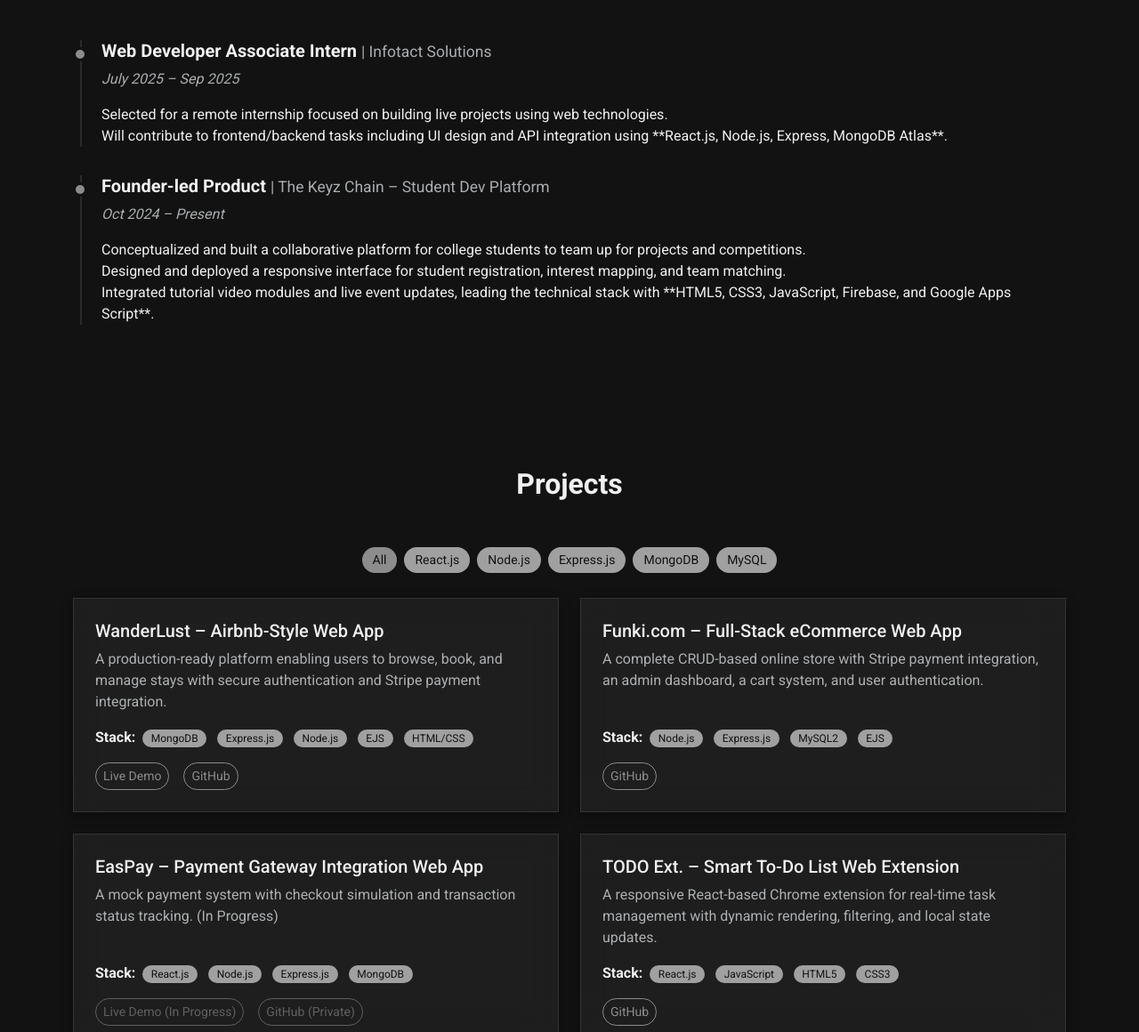
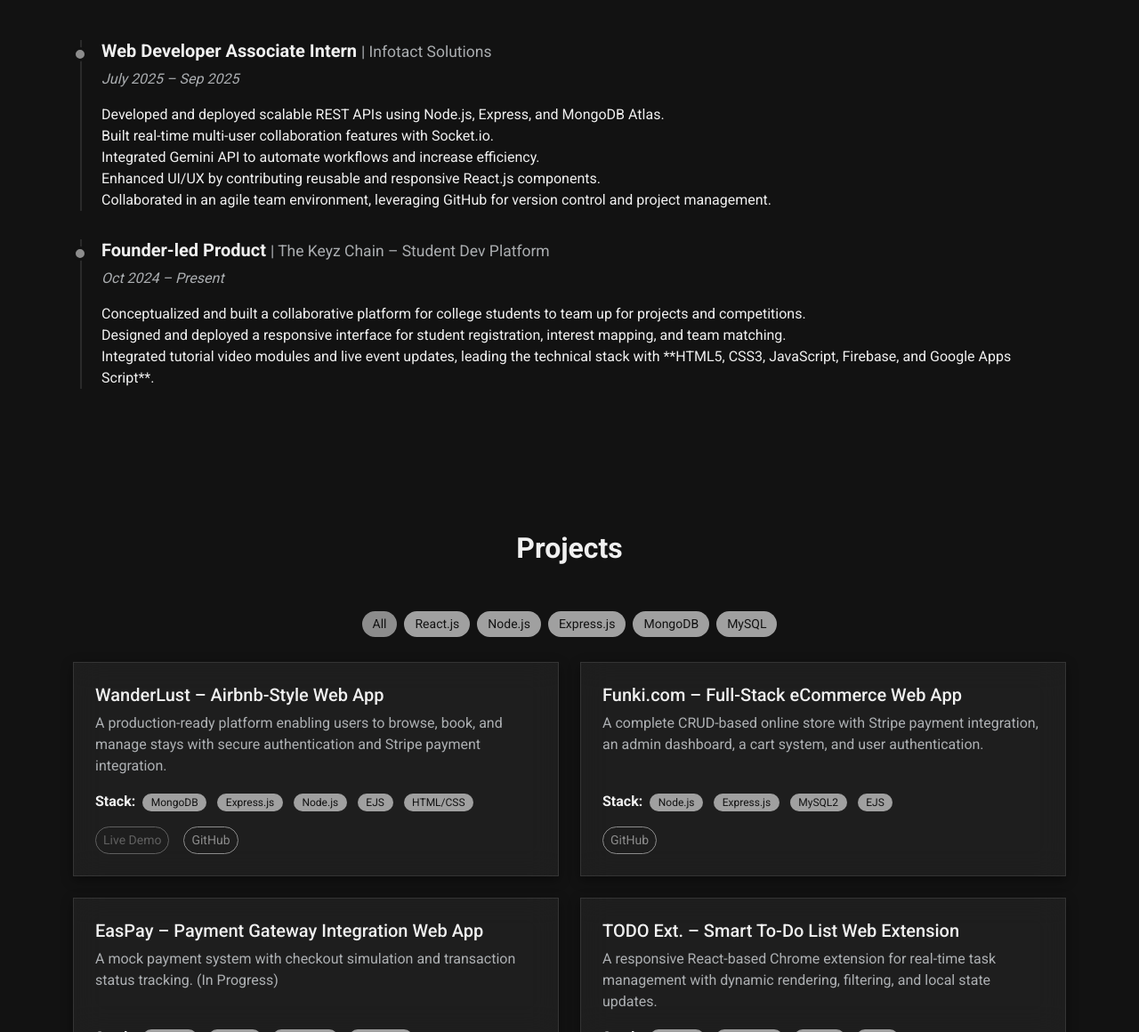
Before and after one commit to pranavrajchoudhary/portfolio, a plain HTML site: page index.html in a window 1280 px wide. Shown: the part 917-2077 px from the top of the page at 89% size. Drawn offline with nearby package versions, Linux system fonts and the light colour scheme; a small style sheet from the web is missing.

Commit message:
Update index.html

```diff
--- a/index.html
+++ b/index.html
@@ -442,10 +442,17 @@
                                 Infotact Solutions</small></h3>
                         <p class="text-muted fst-italic">July 2025 – Sep 2025</p>
                         <ul class="list-unstyled">
-                            <li>Selected for a remote internship focused on building live projects using web
-                                technologies.</li>
-                            <li>Will contribute to frontend/backend tasks including UI design and API integration using
-                                **React.js, Node.js, Express, MongoDB Atlas**.</li>
+                            <li>Developed and deployed scalable REST APIs using Node.js, Express, and MongoDB Atlas.
+                            </li>
+                            <li>Built real-time multi-user collaboration features with Socket.io.
+                            </li>
+                            <li>Integrated Gemini API to automate workflows and increase efficiency.</li>
+                            <li>Enhanced UI/UX by contributing reusable and responsive React.js components.
+                            </li>
+                            <li>Collaborated in an agile team environment, leveraging GitHub for version control and
+                                project management.</li>
+                            </li>
+
                         </ul>
                     </div>
                     <div class="timeline-item">
@@ -486,8 +493,9 @@
                                     class="project-tag">Express.js</span> <span class="project-tag">Node.js</span> <span
                                     class="project-tag">EJS</span> <span class="project-tag">HTML/CSS</span></p>
                             <div class="d-flex gap-3 mt-3">
-                                <a href="https://wanderlust-nxrg.onrender.com/" class="btn btn-sm cta-button rounded-pill "
-                                  target="_blank"  >Live Demo</a>
+                                <a href="https://wanderlust-nxrg.onrender.com/"
+                                    class="btn btn-sm cta-button rounded-pill disabled-link" aria-disabled="true">Live
+                                    Demo</a>
                                 <a href="https://github.com/pranavrajchoudhary/WanderLust"
                                     class="btn btn-sm cta-button rounded-pill" target="_blank"
                                     rel="noopener noreferrer">GitHub</a>
```
